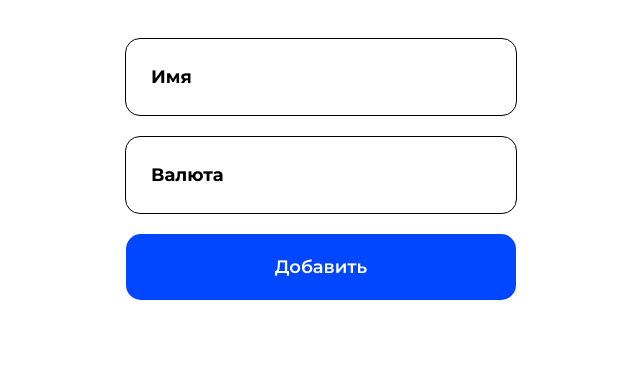
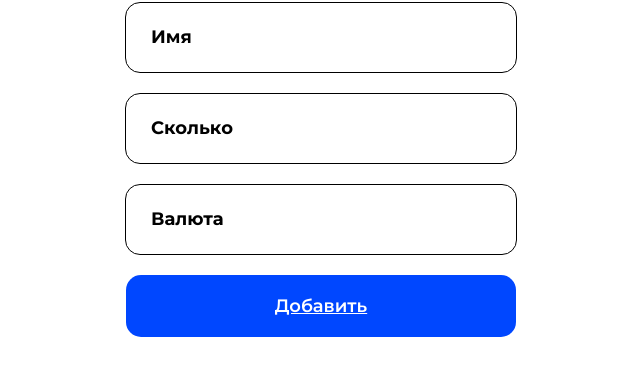
Before and after one commit to Daler-web-dev/BANK_843, a website built with Vite: page pages/addwallet.html in a window 1280 px wide. Shown: the part 200-576 px from the top of the page, without its empty margins (319-959 px from the left). Built offline with nearby package versions, Linux system fonts and the light colour scheme.

Commit message:
potom dodelayu

```diff
--- a/pages/addwallet.html
+++ b/pages/addwallet.html
@@ -18,15 +18,24 @@
 				<div class="container">
 					<h1>Добавить кошелек</h1>
 					<input type="text" placeholder="Имя" />
+					<input type="text" placeholder="Сколько" />
 					<input type="text" placeholder="Валюта" />
-					<button id="addBtn">Добавить</button>
+					<!-- <a href="/pages/wallets.html">
+						<button id="addBtn">Добавить</button>
+					</a> -->
+					<!-- <a href="/pages/wallets.html">
+						<button id="addBtn">Добавить</button>
+					</a> -->
+					<button id="addBtn">
+						<a href="/pages/wallets.html" class="white">Добавить</a>
+					</button>
 				</div>
 			</form>
 		</center>
 	</div>
 
-	<script type="module" >
-		import {getSymbols} from '/modules/HTTP.reuest'
+	<script type="module">
+		import { getSymbols } from '/modules/HTTP.reuest'
 		// getSymbols()
 	</script>
 </body>
--- a/scss/style.scss
+++ b/scss/style.scss
@@ -152,3 +152,7 @@ body .i .container {
 
     }
 }
+
+.white {
+    color: white;
+}
```
Also changed, not shown: pages/login.html (+9 -7 lines), pages/wallets.html (+4 -2 lines).
